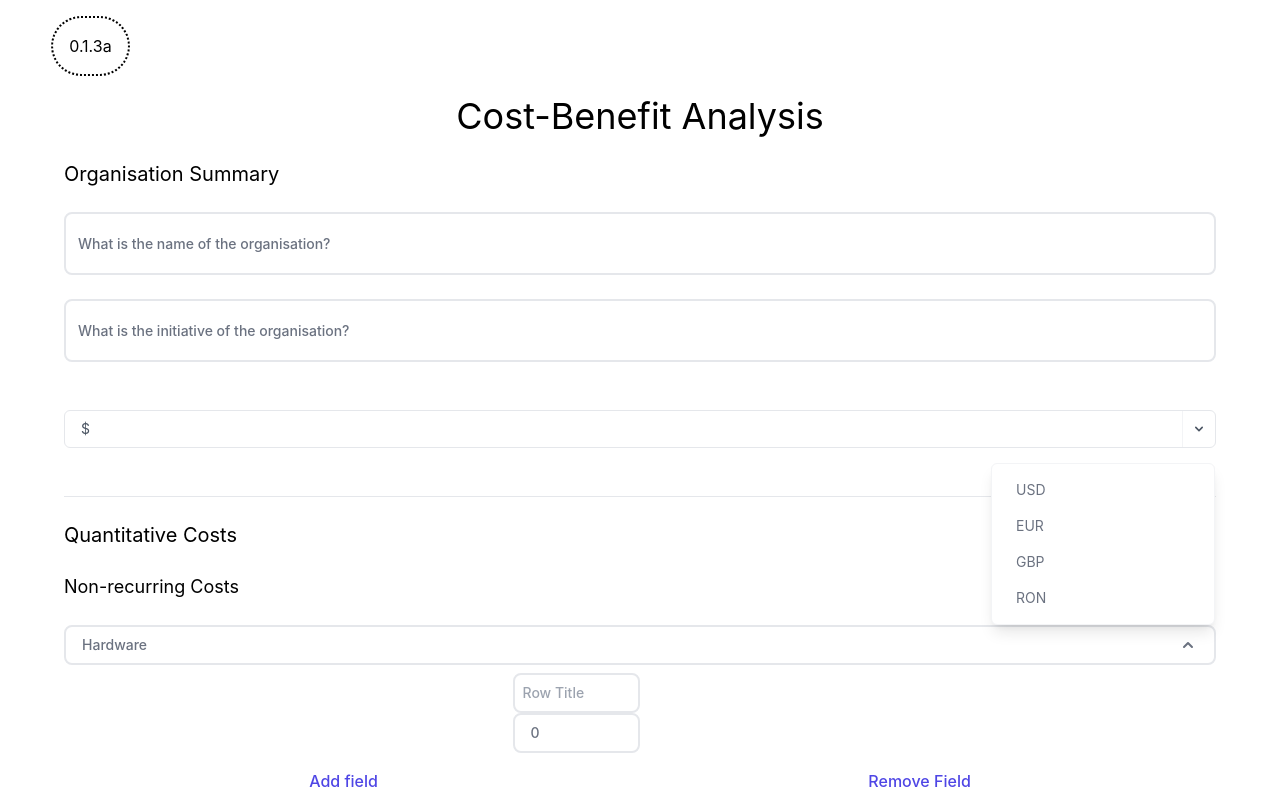
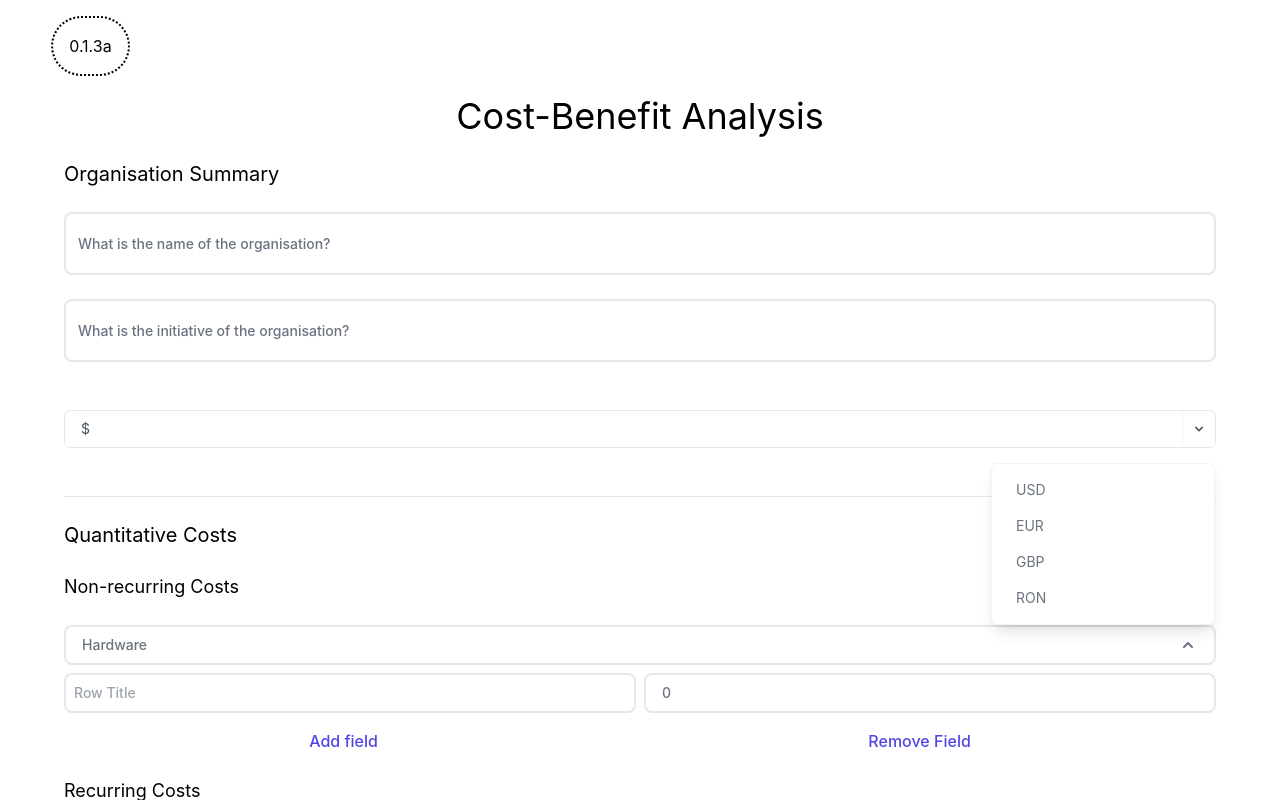
Before and after one commit to dfxe/c-b-analysis-expert, a Next.js app: page / in a window 1280 px wide. Both pictures are taken after a click on the heading "Hardware". Shown: the top 800 px of the page. Built offline with nearby package versions, Linux system fonts and the light colour scheme.

Commit message:
Fix row styling for accordion menu

```diff
--- a/components/survey/InputAddAccordion.tsx
+++ b/components/survey/InputAddAccordion.tsx
@@ -33,9 +33,12 @@ export default function InputAddAccordion() {
           </span>
         </summary>
         <nav className="flex flex-col mt-2">
-          <ul className="flex row justify-around">
+          <ul>
             {details.state.recurringQuantitativeCost.map((item, i) => (
-              <li key={item.id + i.toString()}>
+              <li
+                className="flex row justify-around"
+                key={item.id + i.toString()}
+              >
                 <input
                   placeholder={"Row Title"}
                   key={"3"}
```
